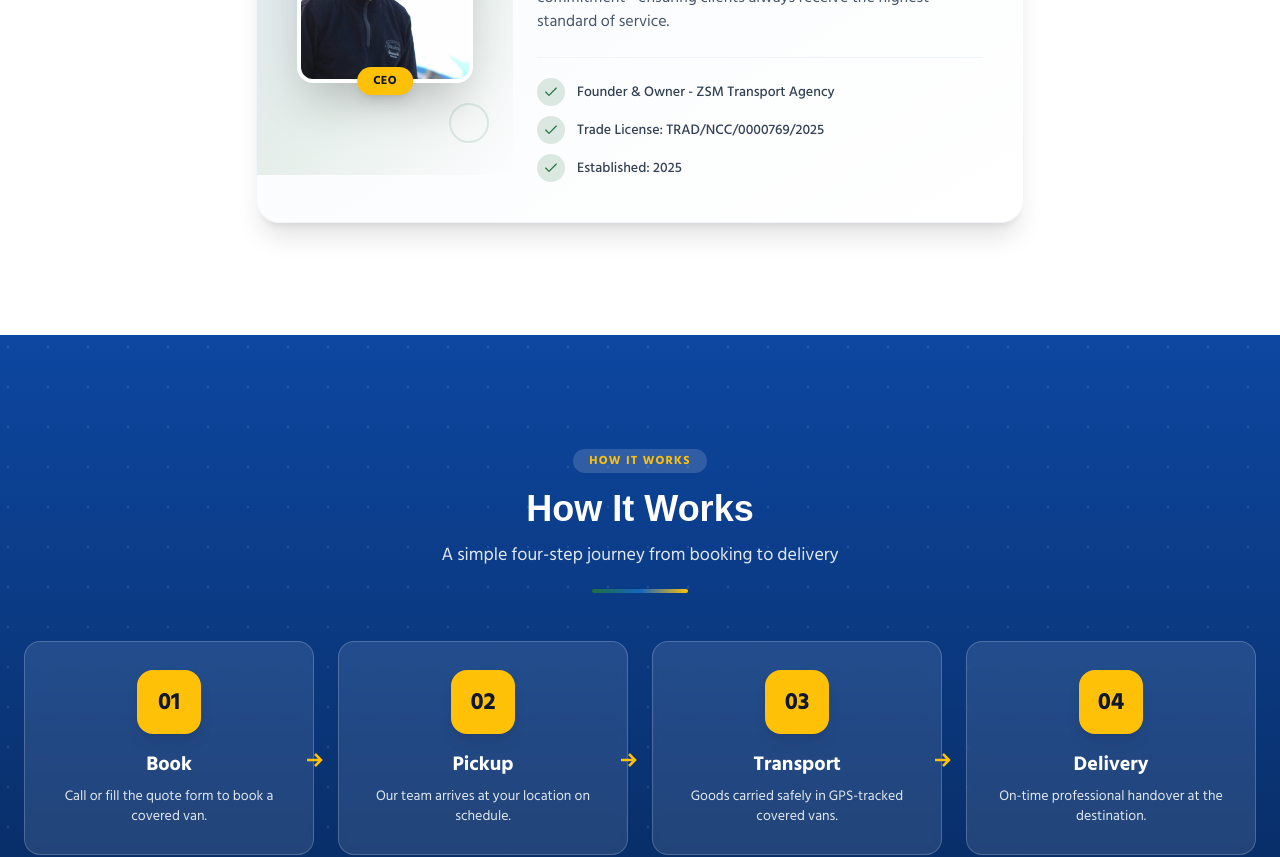
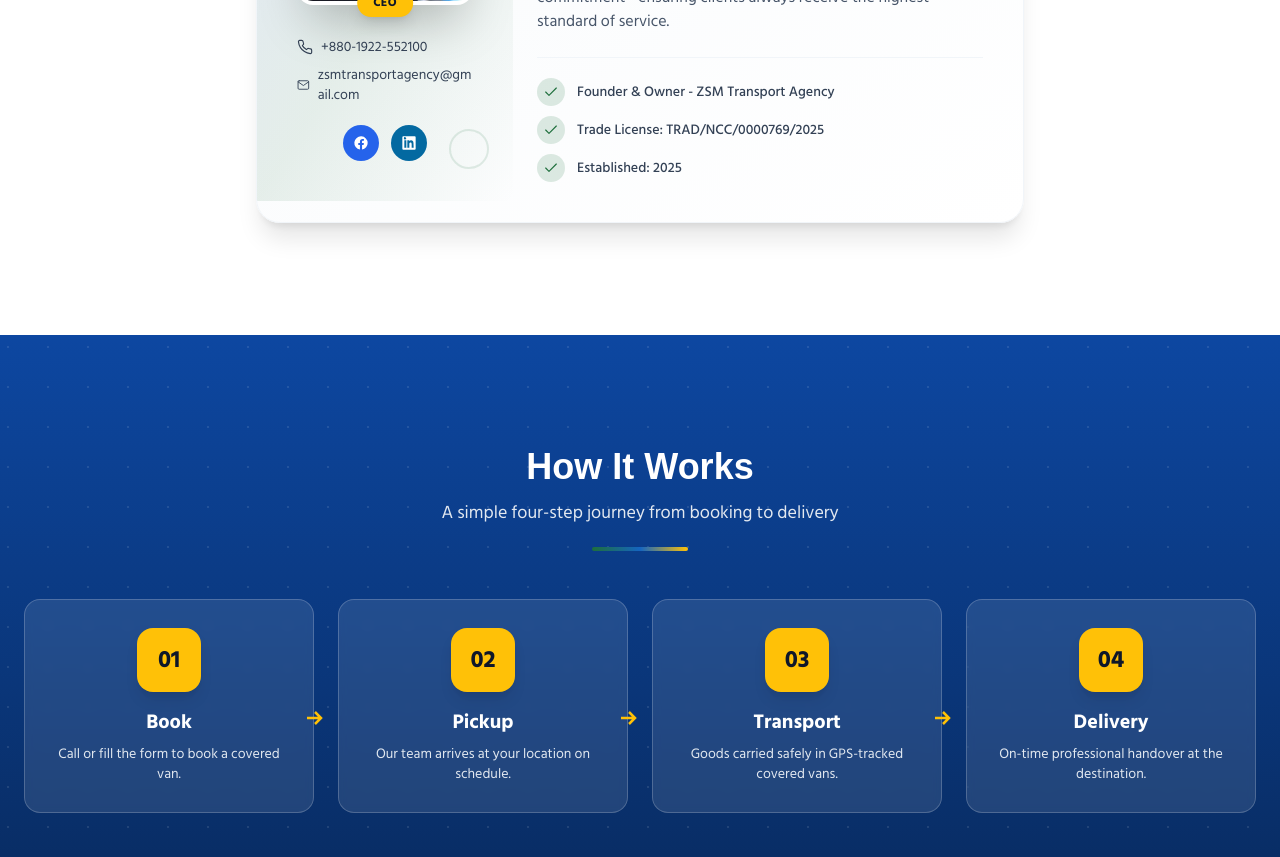
Before and after one commit to BitNByte-IT/ZSM_Transport_Agency, a Next.js app: page / in a window 1280 px wide. Shown: the part 3480-4337 px from the top of the page. Built offline with nearby package versions, Linux system fonts and the light colour scheme.

Commit message:
process, proprietor compo modify; site json data updates

```diff
--- a/components/Process.js
+++ b/components/Process.js
@@ -12,7 +12,7 @@ export default function Process() {
     <section id="process" className="py-20 sm:py-28 bg-gradient-to-b from-brand-blue to-[#082a5e] relative overflow-hidden">
       <div className="absolute inset-0 opacity-10" style={{ backgroundImage: "radial-gradient(circle at 20% 30%, white 1px, transparent 1px)", backgroundSize: "40px 40px" }} />
       <div className="relative max-w-7xl mx-auto px-4 sm:px-6">
-        <SectionHeading eyebrow={t("process")} title={t("process")} subtitle={t("processSub")} light />
+        <SectionHeading eyebrow={t("")} title={t("process")} subtitle={t("processSub")} light />
         <div ref={ref} className="grid sm:grid-cols-2 lg:grid-cols-4 gap-6 relative">
           {site.process.map((p, i) => (
             <div
--- a/components/Proprietor.js
+++ b/components/Proprietor.js
@@ -56,6 +56,49 @@ export default function Proprietor() {
                   CEO
                 </div>
               </div>
+              {/* Contact & Social */}
+<div className="mt-8 w-full flex flex-col gap-2">
+  {/* Call */}
+  <a
+    href={`tel:${p.phone}`}
+    className="flex items-center gap-2 text-sm text-slate-700 dark:text-slate-200 hover:text-brand-blue transition"
+  >
+    <Icon name="phone" className="w-4 h-4" />
+    <span>{p.phoneDisplay}</span>
+  </a>
+
+  {/* Email */}
+  <a
+    href={`mailto:${p.email}`}
+    className="flex items-center gap-2 text-sm text-slate-700 dark:text-slate-200 hover:text-brand-blue transition break-all"
+  >
+    <Icon name="mail" className="w-4 h-4" />
+    <span>{p.email}</span>
+  </a>
+
+  {/* Social Icons */}
+  <div className="flex items-center justify-center gap-3 pt-3">
+    <a
+      href={p.facebook}
+      target="_blank"
+      rel="noopener noreferrer"
+      className="w-9 h-9 rounded-full bg-blue-600 text-white flex items-center justify-center hover:scale-110 transition"
+      aria-label="Facebook"
+    >
+      <Icon name="facebook" className="w-4 h-4" />
+    </a>
+
+    <a
+      href={p.linkedin}
+      target="_blank"
+      rel="noopener noreferrer"
+      className="w-9 h-9 rounded-full bg-sky-700 text-white flex items-center justify-center hover:scale-110 transition"
+      aria-label="LinkedIn"
+    >
+      <Icon name="linkedin" className="w-4 h-4" />
+    </a>
+  </div>
+</div>
 
               {/* Decorative ring */}
               <div className="absolute top-6 left-6 w-16 h-16 rounded-full border-2 border-brand-blue/10 dark:border-brand-blueLight/10 opacity-60" />
--- a/data/site.json
+++ b/data/site.json
@@ -15,6 +15,11 @@
     "designation": "Chief Executive Officer (CEO)",
     "designationBn": "প্রধান নির্বাহী কর্মকর্তা (সিইও)",
     "image": "/images/proprietor.jpg",
+     "email": "zsmtransportagency@gmail.com",
+  "phone": "01922552100",
+  "phoneDisplay": "+880-1922-552100",
+  "facebook": "https://www.facebook.com/zm.masum.31",
+  "linkedin": "https://linkedin.com",
     "bio": "Founder and CEO of ZSM Transport Agency, Z. M. Masum established the company with a vision to provide reliable and professional covered van transport services across Bangladesh. As the owner and operator, he personally oversees every delivery commitment - ensuring clients always receive the highest standard of service.",
     "bioBn": "জেড এস এম ট্রান্সপোর্ট এজেন্সীর প্রতিষ্ঠাতা ও প্রধান নির্বাহী কর্মকর্তা জেড. এম. মাসুম সারা বাংলাদেশে নির্ভরযোগ্য ও পেশাদার কভার্ড ভ্যান পরিবহন সেবা প্রদানের লক্ষ্য নিয়ে প্রতিষ্ঠানটি প্রতিষ্ঠা করেছেন। মালিক ও পরিচালক হিসেবে তিনি প্রতিটি ডেলিভারি প্রতিশ্রুতি ব্যক্তিগতভাবে তদারকি করেন - নিশ্চিত করেন যে গ্রাহকরা সর্বদা সর্বোচ্চ মানের সেবা পান।"
   },
@@ -108,7 +113,7 @@
     { "icon": "truck", "title": "Covered Van Fleet", "titleBn": "কভার্ড ভ্যান বহর", "desc": "Covered vans for weather-protected, secure cargo delivery across Bangladesh.", "descBn": "আবহাওয়া-নিরোধক ও নিরাপদ পণ্য ডেলিভারির জন্য কভার্ড ভ্যান বহর।" }
   ],
   "process": [
-    { "step": "01", "title": "Book", "titleBn": "বুকিং", "desc": "Call or fill the quote form to book a covered van.", "descBn": "কভার্ড ভ্যান বুক করতে কল করুন বা কোটেশন ফর্ম পূরণ করুন।" },
+    { "step": "01", "title": "Book", "titleBn": "বুকিং", "desc": "Call or fill the form to book a covered van.", "descBn": "কভার্ড ভ্যান বুক করতে কল করুন বা বুকিং ফর্ম পূরণ করুন।" },
     { "step": "02", "title": "Pickup", "titleBn": "পিকআপ", "desc": "Our team arrives at your location on schedule.", "descBn": "আমাদের টিম সময়মতো আপনার লোকেশনে পৌঁছায়।" },
     { "step": "03", "title": "Transport", "titleBn": "পরিবহন", "desc": "Goods carried safely in GPS-tracked covered vans.", "descBn": "জিপিএস-ট্র্যাকড কভার্ড ভ্যানে পণ্য নিরাপদে পরিবহন।" },
     { "step": "04", "title": "Delivery", "titleBn": "ডেলিভারি", "desc": "On-time professional handover at the destination.", "descBn": "গন্তব্যে সময়মতো পেশাদার হস্তান্তর।" }
```
